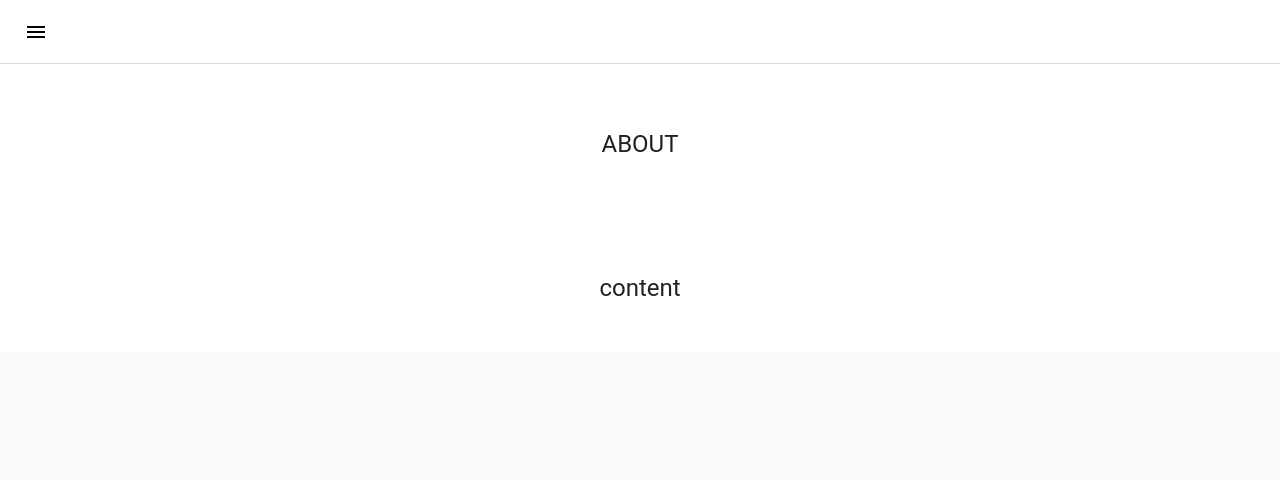
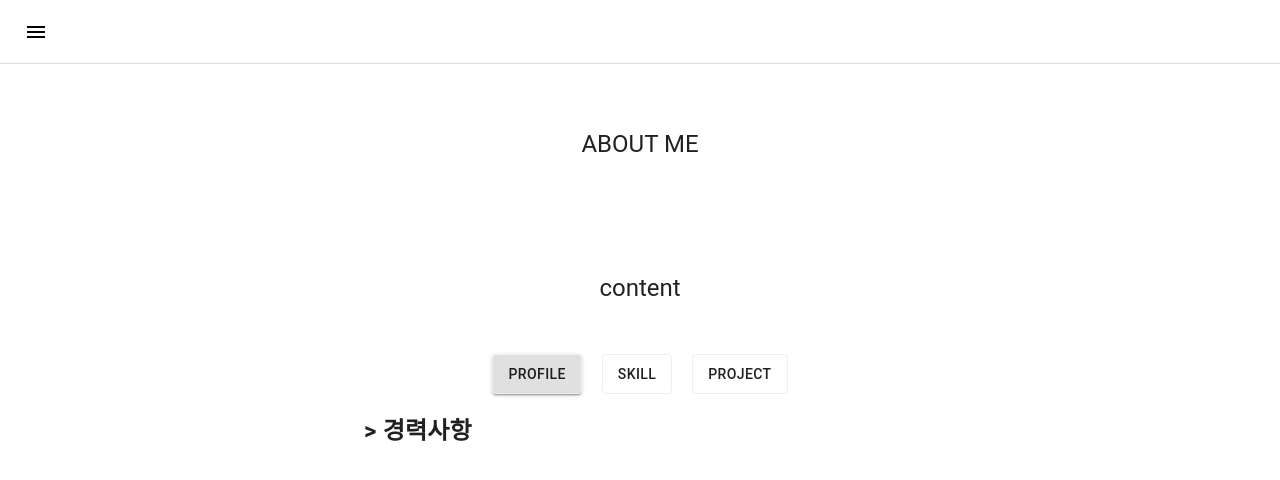
Before and after one commit to KimNamKyu/PortFolio, a React (Create React App) app: page / in a window 1280 px wide. Shown: the top 480 px of the page. Built offline with nearby package versions, Linux system fonts and the light colour scheme.

Commit message:
component modify

```diff
--- a/src/App.js
+++ b/src/App.js
@@ -1,12 +1,10 @@
 import React from 'react';
 import Header from './Component/Header';
-import About from './Component/About';
 import Content from './Component/Content';
 function App() {
   return (
     <div>
       <Header/>
-      <About/>
       <Content/>
     </div>
   );
--- a/src/Component/About.js
+++ b/src/Component/About.js
@@ -14,15 +14,13 @@ function About() {
     return (
         <React.Fragment>
             <CssBaseline />
-            <main>
                 <div className={classes.heroContent}>
                     <Container maxWidth="sm">
                         <Typography variant="h5" align="center">
-                            ABOUT
+                            ABOUT ME
                         </Typography>
                     </Container>
                 </div>
-            </main>
         </React.Fragment>
     );
 }
--- a/src/Component/Content.js
+++ b/src/Component/Content.js
@@ -1,11 +1,18 @@
 import React from 'react';
-import { Container, Typography, CssBaseline } from '@material-ui/core';
+import { Container, Typography, CssBaseline, ButtonGroup, Button } from '@material-ui/core';
 import { makeStyles, useTheme } from '@material-ui/core/styles';
-
+import About from './About';
+import Profile from './Profile';
 const useStyles = makeStyles((theme) => ({
     heroContent: {
         backgroundColor: theme.palette.background.paper,
-        padding: theme.spacing(8, 0, 6),
+        padding: theme.spacing(8, 0, 6)
+    },
+    btn:{
+        margin: '0 10px',
+        padding: '7px 15px 6px',
+        border: '1px solid #EEE',
+        borderradius: '25px'
     }
 }));
 
@@ -15,11 +22,18 @@ function Content() {
         <React.Fragment>
             <CssBaseline />
             <main>
+                <About/>
                 <div className={classes.heroContent}>
                     <Container maxWidth="sm">
                         <Typography variant="h5" align="center">
                             content
                         </Typography>
+                        <div style={{textAlign:'center', paddingTop:'50px'}}>
+                            <Button variant="contained" className={classes.btn}>Profile</Button>
+                            <Button className={classes.btn}>Skill</Button>
+                            <Button className={classes.btn}>Project</Button>
+                        </div>
+                        <Profile/>
                     </Container>
                 </div>
             </main>
--- a/src/Component/Header.js
+++ b/src/Component/Header.js
@@ -15,12 +15,12 @@ import ChevronLeftIcon from '@material-ui/icons/ChevronLeft';
 import ChevronRightIcon from '@material-ui/icons/ChevronRight';
 import ListItem from '@material-ui/core/ListItem';
 import ListItemText from '@material-ui/core/ListItemText';
-
+import Typography from '@material-ui/core/Typography';
 const drawerWidth = 240;
 
 const useStyles = makeStyles((theme) => ({
   root: {
-    flexGrow: 1,
+    display:'block'
   },
   menuButton: {
     marginRight: theme.spacing(2),
@@ -78,7 +78,7 @@ function Header(props) {
 
 
   return (
-    <div className={classes.root}>
+    <div>
       <AppBar position="static">
       <Toolbar style={{backgroundColor:'#fff', borderBottom: '1px solid #ddd'}}>
         <IconButton
--- a/src/Component/Profile.js
+++ b/src/Component/Profile.js
@@ -1,9 +1,10 @@
-import React from 'React';
+import React from 'react';
+import { Typography } from '@material-ui/core';
 
 function Profile () {
     return (
         <div>
-
+            <Typography><h2> {`>`} 경력사항</h2></Typography>
         </div>
     )
 }
```
